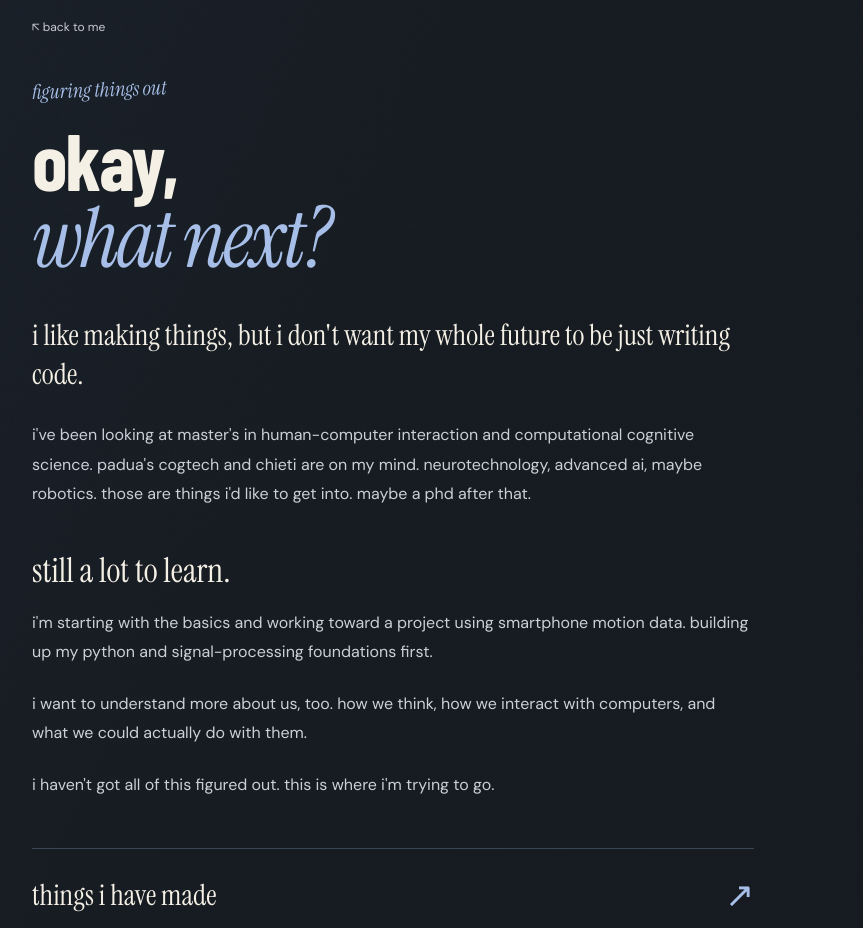
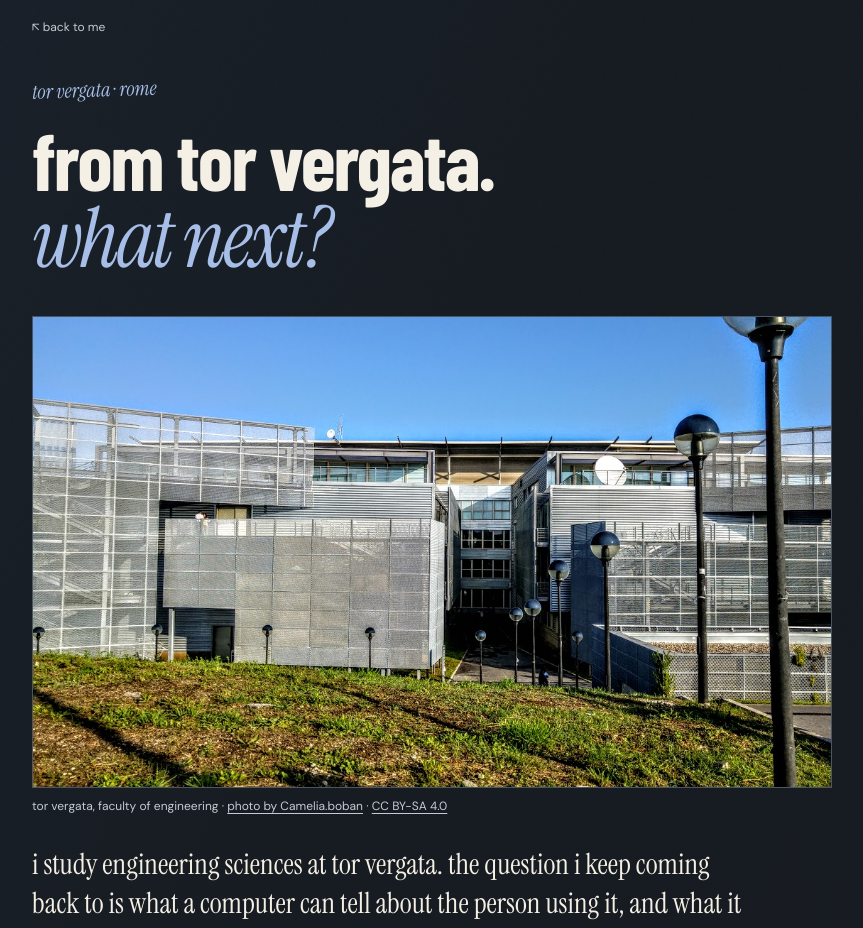
Before and after one commit to Dexasan/portfolio, a Next.js app: page /direction in a window 1280 px wide. Shown: the part 120-1048 px from the top of the page, without its empty margins (208-1071 px from the left). Built offline with nearby package versions, Linux system fonts and the light colour scheme; no server answers.

Commit message:
Reframe direction page around engineering and human-computer interaction

```diff
--- a/app/direction/page.tsx
+++ b/app/direction/page.tsx
@@ -1,4 +1,39 @@
 import type { Metadata } from "next";
 import Link from "next/link";
-export const metadata: Metadata = { title: "what next?", description: "What I'm working toward: master's study, human-computer interaction and computational cognitive science.", alternates: { canonical: "/direction" } };
-export default function DirectionPage() { return <article className="reading-page"><Link className="back-link" href="/">↖ back to me</Link><p className="page-overline">figuring things out</p><h1>okay,<br /><em>what next?</em></h1><div className="reading-prose"><p className="lead-copy">i like making things, but i don't want my whole future to be just writing code.</p><p>i've been looking at master's in human-computer interaction and computational cognitive science. padua's cogtech and chieti are on my mind. neurotechnology, advanced ai, maybe robotics. those are things i'd like to get into. maybe a phd after that.</p><h2>still a lot to learn.</h2><p>i'm starting with the basics and working toward a project using smartphone motion data. building up my python and signal-processing foundations first.</p><p>i want to understand more about us, too. how we think, how we interact with computers, and what we could actually do with them.</p><p>i haven't got all of this figured out. this is where i'm trying to go.</p><Link className="next-reading" href="/work">things i have made <span>↗</span></Link></div></article>; }
+
+export const metadata: Metadata = {
+  title: "what next?",
+  description: "From Engineering Sciences at Tor Vergata to questions about wearable sensing, cognition and human-computer interaction.",
+  alternates: { canonical: "/direction" },
+};
+
+export default function DirectionPage() {
+  return (
+    <article className="reading-page">
+      <Link className="back-link" href="/">↖ back to me</Link>
+      <p className="page-overline">tor vergata · rome</p>
+      <h1>from tor vergata.<br /><em>what next?</em></h1>
+      <figure className="direction-campus">
+        <img
+          src="/art/tor-vergata-engineering.jpg"
+          alt="Exterior of the Faculty of Engineering at Tor Vergata University in Rome"
+          width={1124}
+          height={662}
+        />
+        <figcaption>
+          tor vergata, faculty of engineering ·{" "}
+          <a href="https://commons.wikimedia.org/wiki/File:Ingegneria_-_Tor_Vergata_1.jpg">photo by Camelia.boban</a>
+          {" · "}
+          <a href="https://creativecommons.org/licenses/by-sa/4.0/">CC BY-SA 4.0</a>
+        </figcaption>
+      </figure>
+      <div className="reading-prose">
+        <p className="lead-copy">i study engineering sciences at tor vergata. the question i keep coming back to is what a computer can tell about the person using it, and what it should do when it gets that person wrong.</p>
+        <p>take a phone in someone's pocket. the accelerometer and gyroscope give you a record of how the phone moved. you can look for a walking rhythm in that signal, but move the phone to a bag or try it on someone with a different gait and the pattern changes. i'd want to test on people the model has never seen and look at which activities it confuses. a good score means more when you know where it breaks.</p>
+        <p>then there's the interface. say a wearable thinks you've stopped walking and offers to pause a route. getting that wrong once is fine. doing it every time you stop at a crossing would drive you mad. i'd like to test when an interface should act, when it should ask, and when people would rather it left them alone.</p>
+        <p>that's why i'm looking at master's programmes in human-computer interaction and computational cognitive science. i want to get better at designing experiments where you can tell whether an interface actually helped someone. give two groups the same task, change when the system steps in, and see what happens to errors, interruptions and how quickly people get back on track.</p>
+        <Link className="next-reading" href="/work">things i have made <span aria-hidden="true">↗</span></Link>
+      </div>
+    </article>
+  );
+}
--- a/app/portrait.css
+++ b/app/portrait.css
@@ -274,3 +274,8 @@ main{min-height:65vh}
   .arcade-paths .select-tile .select-tile-name { font-size: 24px; align-self: end; }
   .arcade-paths .select-path-description { font-size: 12px; }
 }
+
+.direction-campus { margin: 0 0 30px; }
+.direction-campus img { display: block; width: 100%; height: auto; border: 1px solid #495667; }
+.direction-campus figcaption { margin-top: 9px; font: 12px/1.5 var(--font-sans); color: var(--muted); }
+.direction-campus a { text-decoration: underline; text-underline-offset: 3px; }
```
Also changed, not shown: public/art/tor-vergata-engineering.jpg (added).
